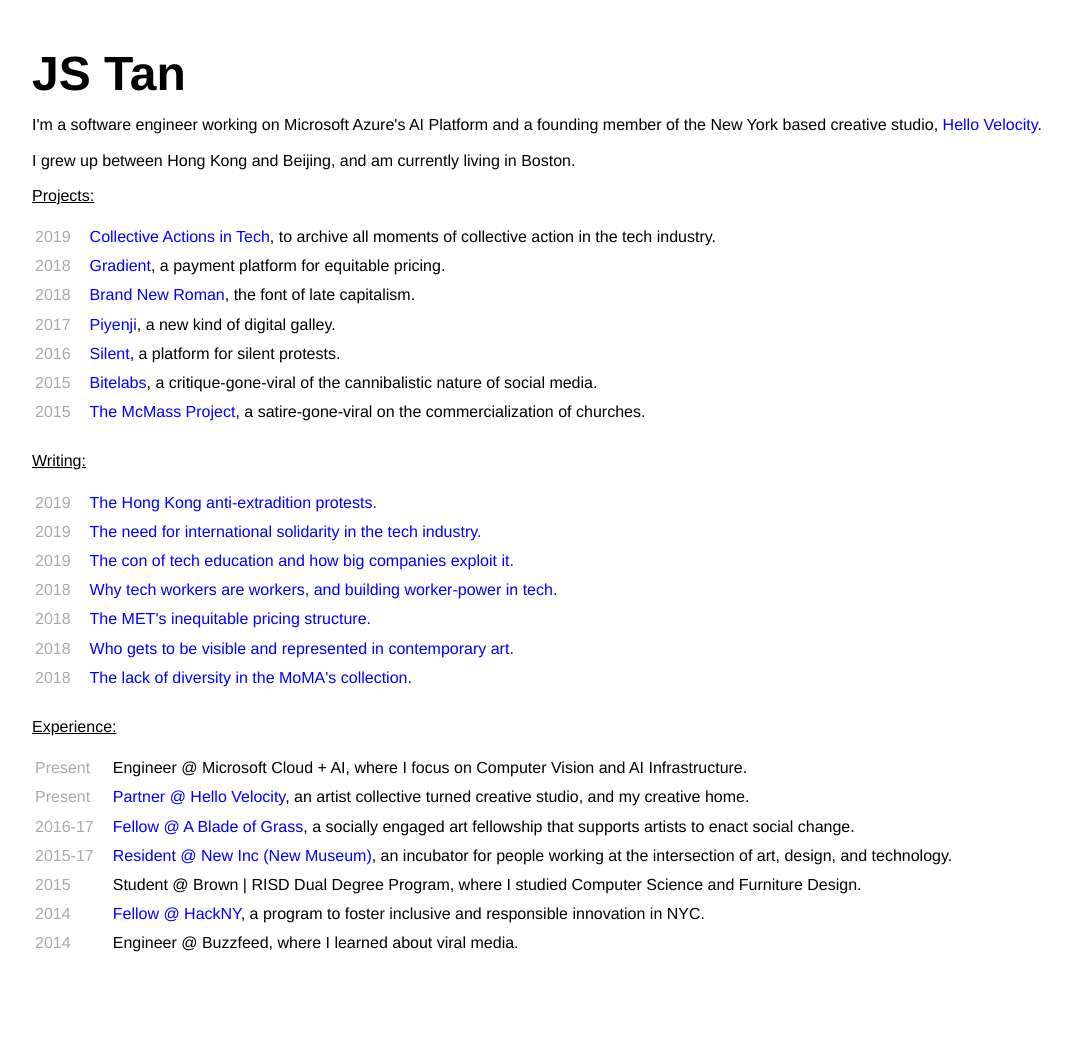
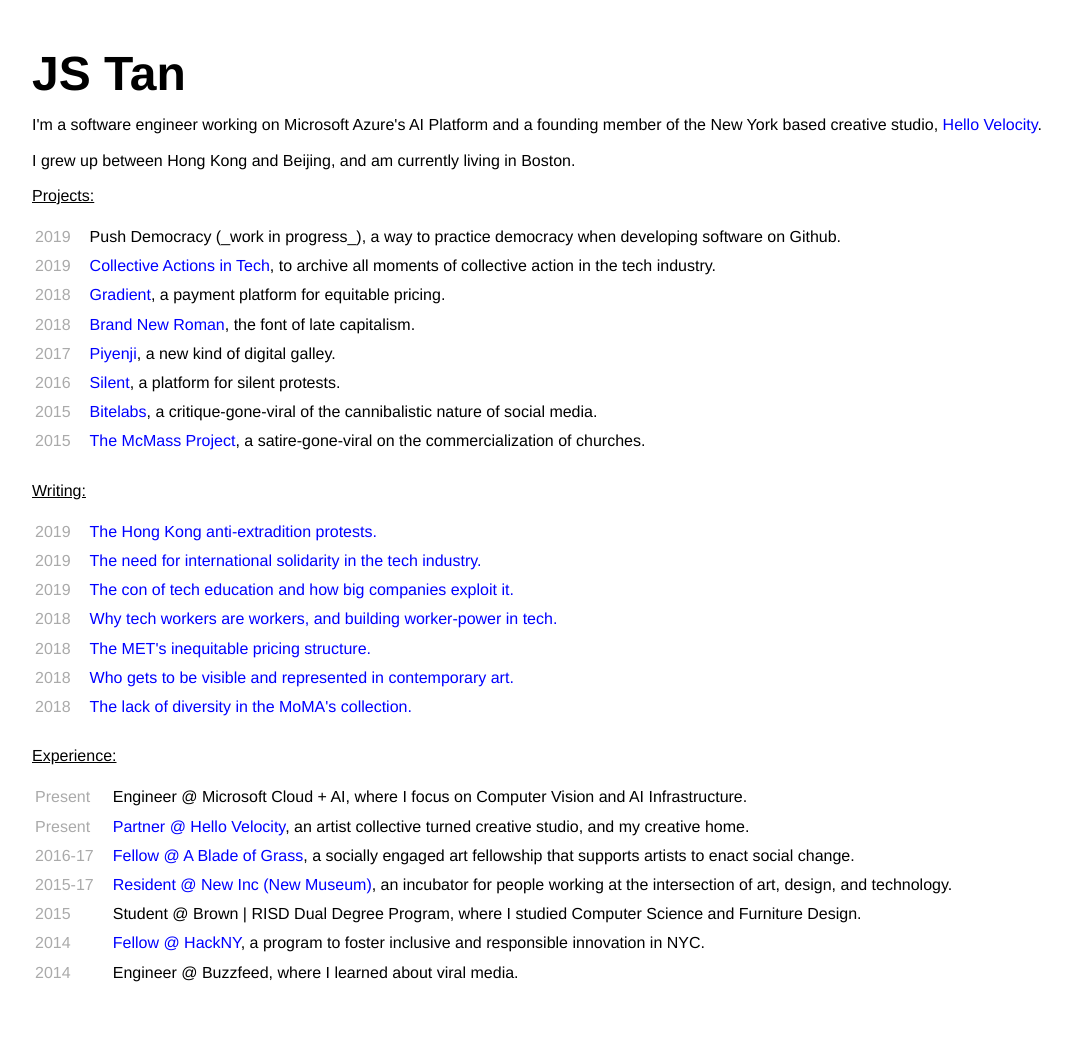
Before and after one commit to organizejs/organizejs.github.io, a Jekyll site: the page built from index.html, in a window 1280 px wide. Shown: the whole page, without its empty margins (32-1104 px from the left). Built offline with Jekyll 4.4.1, drawn with Linux system fonts in a browser that asks for light colours; before the commit the page ends 1023 px from its top, so only the background shows below that.

Commit message:
Update index.html

```diff
--- a/index.html
+++ b/index.html
@@ -12,6 +12,12 @@
   </p>
   <p><span class="section-title">Projects:</span></p>
   <table>
+    <tr>
+      <td class="date">2019</td>
+      <td class="item">
+        Push Democracy (_work in progress_), a way to practice democracy when developing software on Github.
+      </td>
+    </tr>
     <tr>
       <td class="date">2019</td>
       <td class="item">
```
